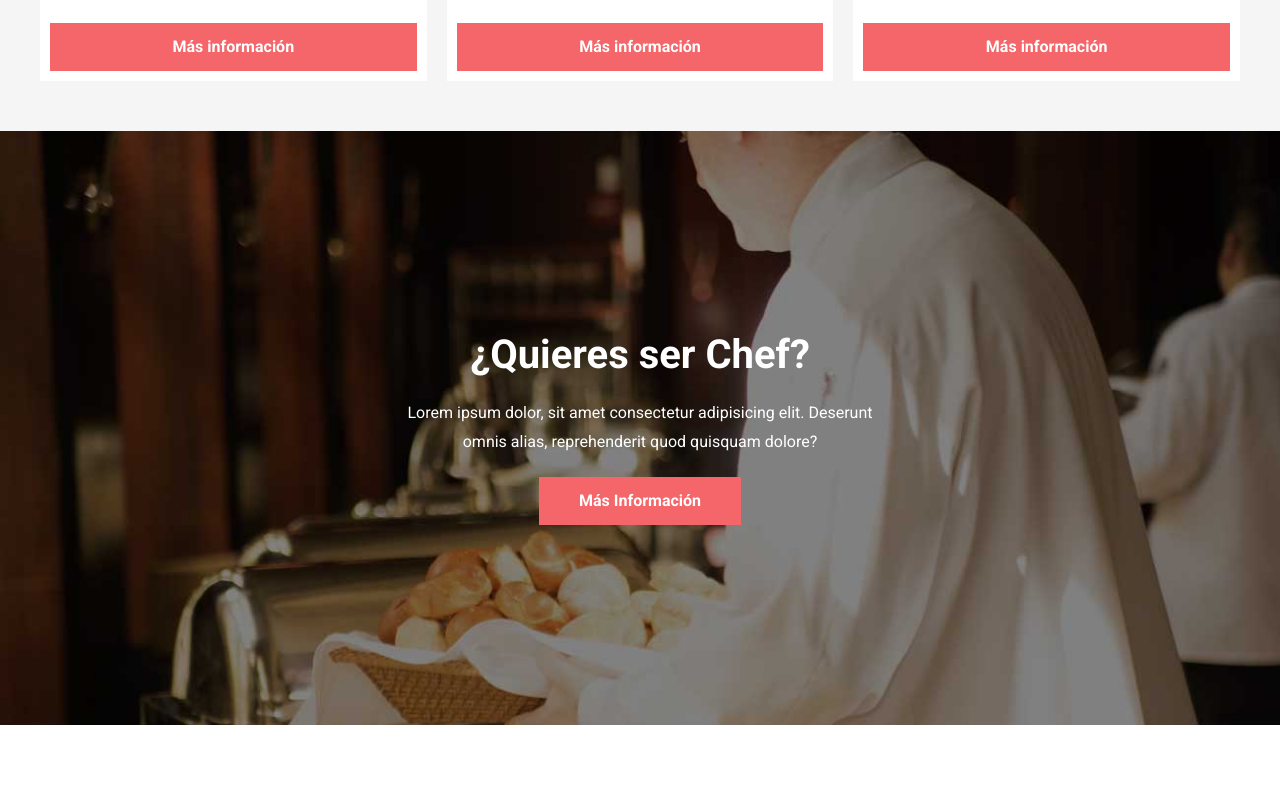
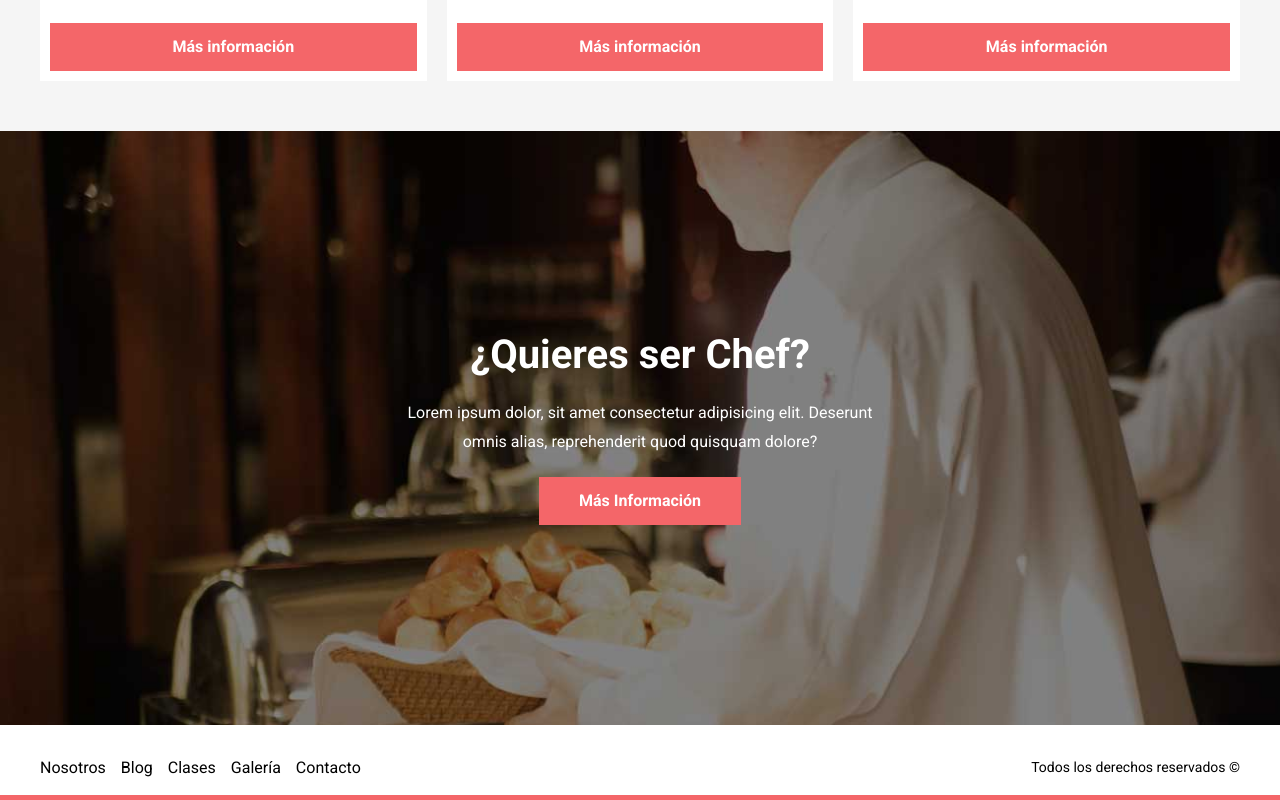
Before and after one commit to AtochePascual-Dev/EscuelaCocina, a website: page index.html in a window 1280 px wide. Shown: the part 2305-3105 px from the top of the page. Before the commit the page ends 3030 px from the top, so only its background shows below. Drawn offline with nearby package versions, Linux system fonts and the light colour scheme; files that its build step writes are made by us from their sources; files whose address does not match are found by name.

Commit message:
[ADD] footer

```diff
--- a/index.html
+++ b/index.html
@@ -260,6 +260,20 @@
 			<a href="#" class="escuela__enlace">Más Información</a>
 		</div>
 	</section>
+
+	<footer class="footer">
+		<div class="footer__content footer-container">
+			<nav class="navegacion">
+				<a href="#" class="navegacion__link">Nosotros</a>
+				<a href="#" class="navegacion__link">Blog</a>
+				<a href="#" class="navegacion__link">Clases</a>
+				<a href="#" class="navegacion__link">Galería</a>
+				<a href="#" class="navegacion__link">Contacto</a>
+			</nav>
+
+			<p class="footer__copy">Todos los derechos reservados &copy;</p>
+		</div>
+	</footer>
 </body>
 
 </html>
--- /dev/null
+++ b/src/scss/UI/_footer.scss
@@ -0,0 +1,22 @@
+@use "../base/variables" as v;
+@use "../base/mixins" as m;
+.footer {
+  padding: 3rem 0 1.5rem;
+  border-bottom: 5px solid v.$primario;
+
+  &__content {
+    display: flex;
+    flex-direction: column;
+    gap: 1rem;
+
+    @include m.tablet {
+      flex-direction: row;
+      justify-content: space-between;
+    }
+  }
+
+  &__copy {
+    font-size: 1.4rem;
+    text-align: center;
+  }
+}
--- a/src/scss/UI/_index.scss
+++ b/src/scss/UI/_index.scss
@@ -3,3 +3,4 @@
 @forward "./nosotros";
 @forward "./clases";
 @forward "./escuela";
+@forward "./footer";
```
